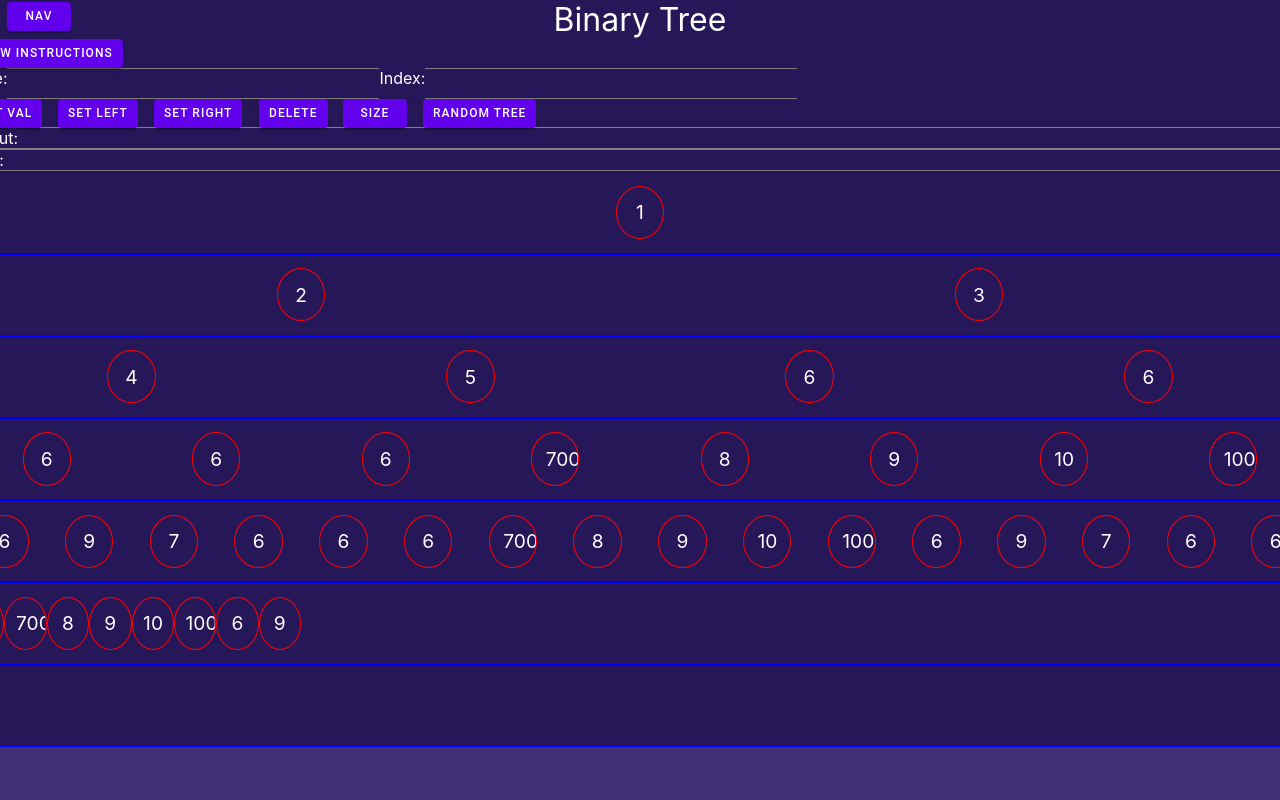
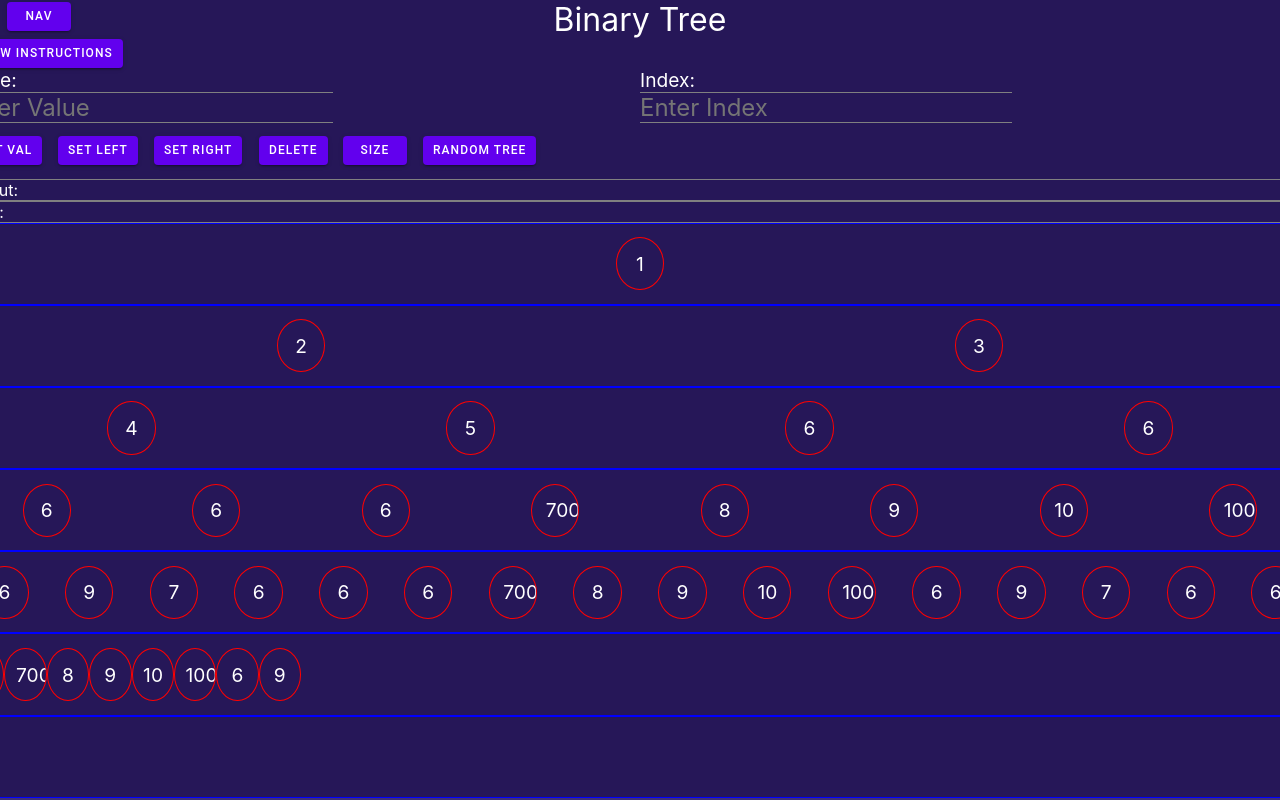
Before and after one commit to kjameer0/hashmap-visualizer, a React (Vite) app: page /binary-tree in a window 1280 px wide. Shown: the top 800 px of the page. Built offline with nearby package versions, Linux system fonts and the light colour scheme.

Commit message:
styled btree inputs

```diff
--- a/src/components/visualizers/BinaryTree.tsx
+++ b/src/components/visualizers/BinaryTree.tsx
@@ -2,7 +2,12 @@ import React, { useState, useEffect } from 'react';
 import { produceErrorMessage } from 'utils/arr-utils';
 import { BinaryTreeMaker, BinaryTreeNode, generateRandomBinaryTree } from 'utils/binaryTree-utils';
 import BinaryTreeDisplay from 'components/BinaryTreeDisplay';
-import { outputDivStyles, treeInputStyles } from 'styles/btree-styles';
+import {
+  bTreeInputDivStyles,
+  outputDivStyles,
+  bTreeInputStyles,
+  bTreeButtonStyles,
+} from 'styles/btree-styles';
 
 type selectType = number | null;
 export default function BinaryTree() {
@@ -149,23 +154,28 @@ export default function BinaryTree() {
       </button>
       <p>{!viewInstructions ? '' : 'Type a value and press enter to start a tree '} </p>
       <div className="btree-fields">
-        <div className="btree-input" style={{ display: 'flex' }}>
-          <h2>Value:</h2>
+        <div className="btree-input" style={{ display: 'flex', justifyContent: '' }}>
+          <div className="btree-input1" style={bTreeInputDivStyles}>
+            <h2 style={{ fontSize: '1.2rem' }}>Value:</h2>
             <label htmlFor="btree-val">
               <input
                 type="text"
-              style={{ ...treeInputStyles, color: 'white' }}
+                placeholder="Enter Value"
+                style={{ ...bTreeInputStyles, color: 'white' }}
                 value={val}
                 onFocus={() => setFocused(true)}
                 onBlur={() => setFocused(false)}
                 onChange={(e) => setVal(e.target.value)}
               />
             </label>
-          <h2>Index:</h2>
+          </div>
+          <div className="btree-input1" style={bTreeInputDivStyles}>
+            <h2 style={{ fontSize: '1.2rem' }}>Index:</h2>
             <label htmlFor="btree-index">
               <input
                 type="text"
-              style={{ ...treeInputStyles, color: 'white' }}
+                placeholder="Enter Index"
+                style={{ ...bTreeInputStyles, color: 'white' }}
                 value={String(selectedText)}
                 onFocus={() => setFocused(true)}
                 onBlur={() => setFocused(false)}
@@ -173,7 +183,8 @@ export default function BinaryTree() {
               />
             </label>
           </div>
-        <div className="btree-buttons">
+        </div>
+        <div className="btree-buttons" style={bTreeButtonStyles}>
           <button className="main-button" onClick={handleSetVal}>
             Set Val
           </button>
--- a/src/styles/btree-styles.ts
+++ b/src/styles/btree-styles.ts
@@ -1,3 +1,4 @@
+import * as CSS from 'csstype';
 export function nodeStyleGenerator(
   selected: number | null,
   leftChild: number,
@@ -51,7 +52,7 @@ export function outputDivStyles() {
     display: 'flex',
   };
 }
-export const treeInputStyles = {
+export const bTreeInputStyles = {
   display: 'inline-block',
   fontSize: '1.5rem',
   backgroundColor: 'transparent',
@@ -62,4 +63,9 @@ export const treeInputStyles = {
   borderBottom: '1px solid gray',
   color: 'white',
 };
-export const treeInputLabelStyles = {};
+export const bTreeInputDivStyles: CSS.Properties = {
+  display: 'flex',
+  flexBasis: '50%',
+  flexDirection: 'column',
+};
+export const bTreeButtonStyles: CSS.Properties = { margin: '1% auto' };
```
Lines whose indentation alone changed are shown as unchanged.
